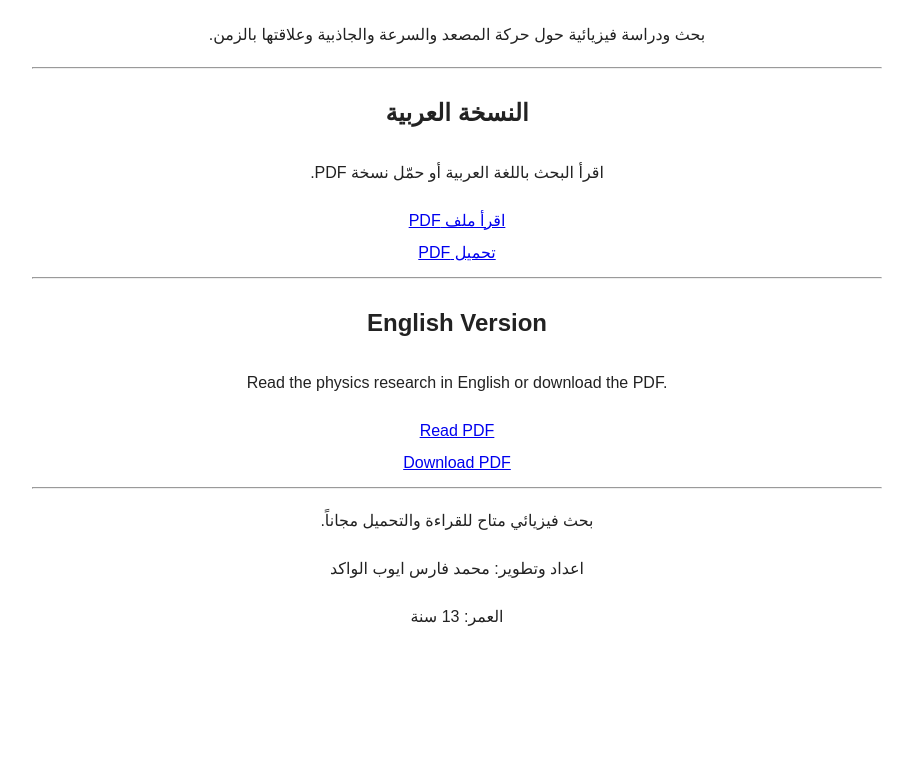
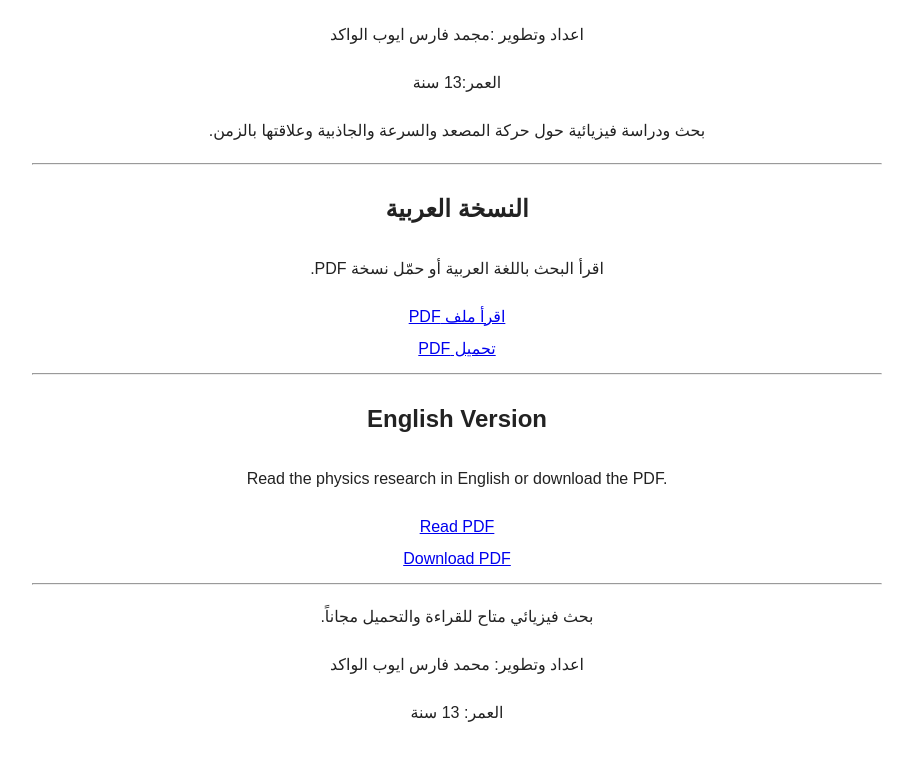
Before and after one commit to mowkd/physics-elevator, a plain HTML site: page index.html in a window 1280 px wide. Shown: the part 158-918 px from the top of the page, without its empty margins (183-1096 px from the left). Before the commit the page ends 877 px from the top, so only its background shows below. Drawn offline with Linux system fonts and the light colour scheme.

Commit message:
Update index.html

```diff
--- a/index.html
+++ b/index.html
@@ -10,7 +10,8 @@
 <body style="font-family:Arial;max-width:850px;margin:50px auto;padding:20px;line-height:2;text-align:center;color:#222">
 
 <h1>نظرية المصعد وتأثير السرعة والجاذبية على الزمن</h1>
-
+<p>اعداد وتطوير :مجمد فارس ايوب الواكد<p>
+ <P>العمر:13 سنة <p>
 <p>بحث ودراسة فيزيائية حول حركة المصعد والسرعة والجاذبية وعلاقتها بالزمن.</p>
 
 <hr>
```
